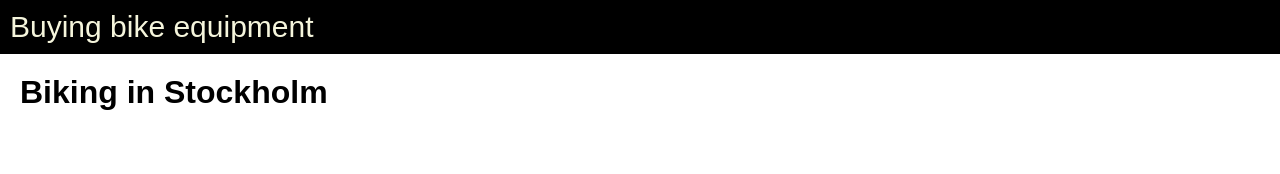
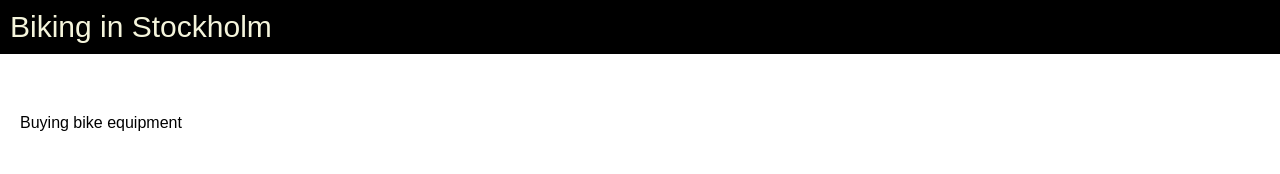
Before and after one commit to jakru00/ISBI_Assignment_3, a plain HTML site: page page6/page6.html in a window 1280 px wide. Shown: the top 174 px of the page. Drawn offline with Linux system fonts and the light colour scheme; files that its build step writes are made by us from their sources.

Commit message:
corrected titles

```diff
--- a/page6/page6.html
+++ b/page6/page6.html
@@ -7,14 +7,14 @@
 </head>
 <body>
     <div class="header">
-        Buying bike equipment
+        Biking in Stockholm
     </div>
     <div class="content">
         <div class="title">
-            <h1>Biking in Stockholm</h1>
+            <h1></h1>
         </div>
         <div class="text">
-
+            Buying bike equipment
         </div>
     </div>
 </body>
```
